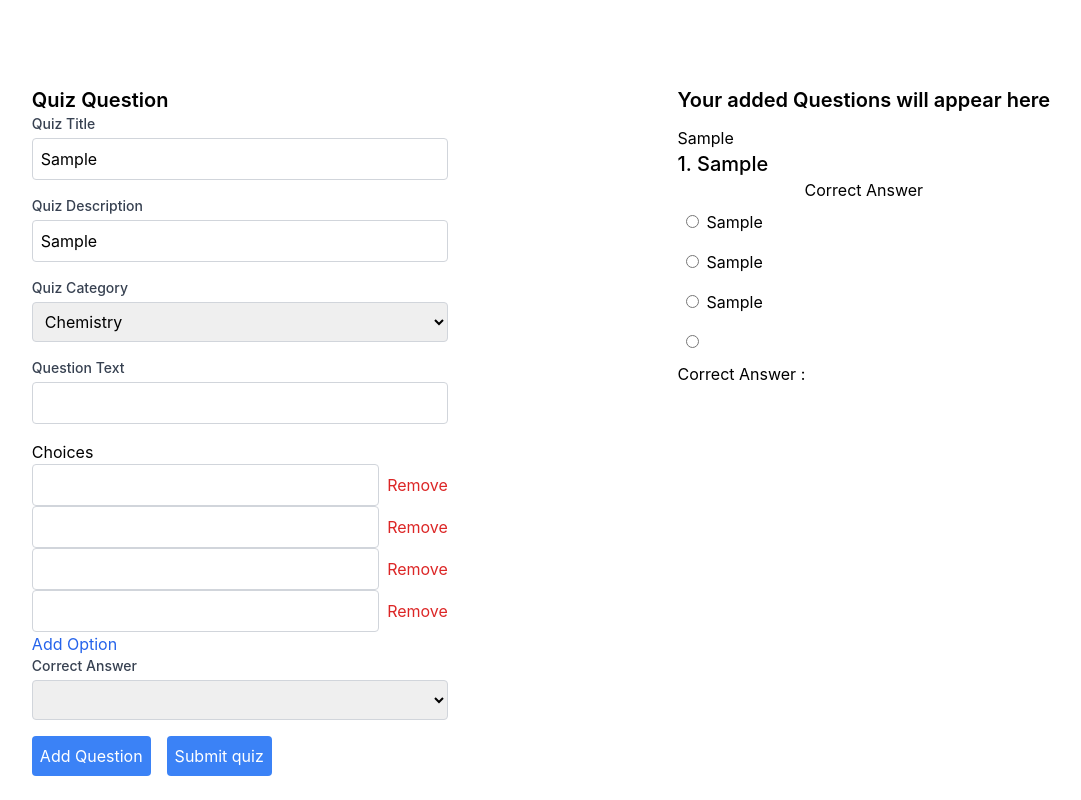
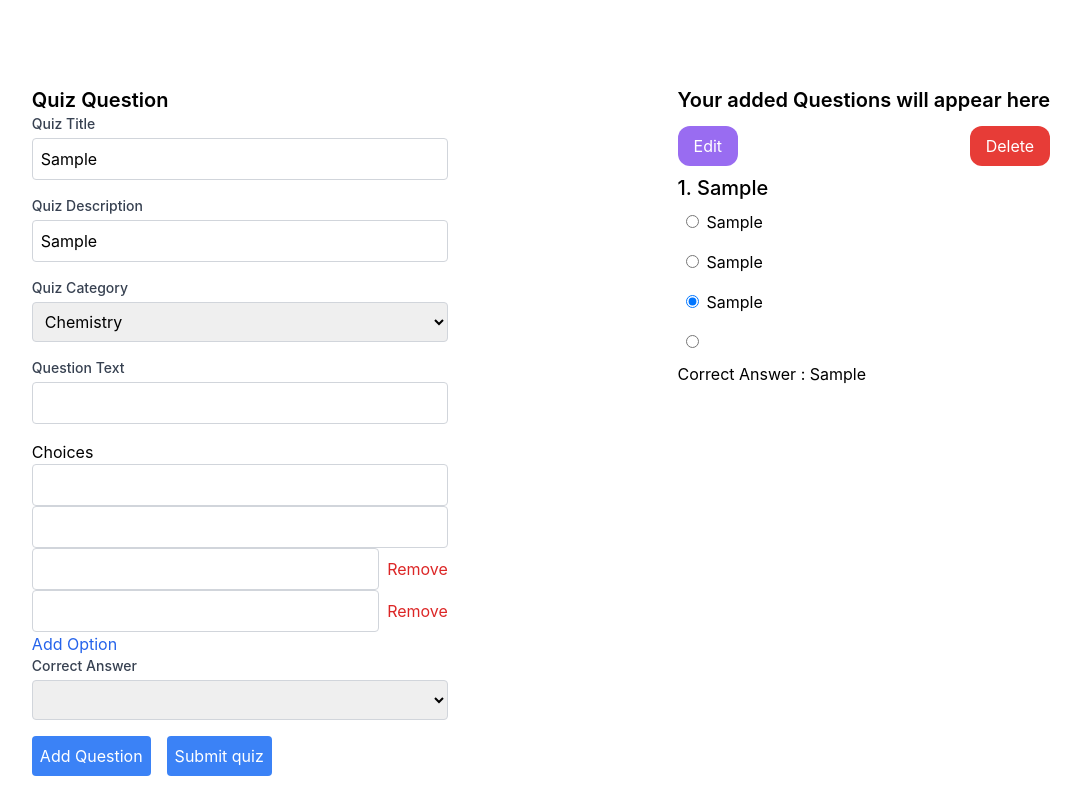
Before and after one commit to Kirubel624/CODSOFT, a React (Create React App) app in the folder Online Quiz Maker (Level 2 Task 2)/onlinequizmaker(frontend)/: page /createquiz in a window 1280 px wide. Both pictures are taken after typing "Sample", "Sample", "Sample", "Sample", "Sample", "Sample" into the empty fields and a click on the button "Add Question". Shown: the part 74-874 px from the top of the page, without its empty margins (99-1180 px from the left). Built offline with nearby package versions, Linux system fonts and the light colour scheme.

Commit message:
Improve quiz creation function: Add question editing feature

```diff
--- a/Online Quiz Maker (Level 2 Task 2)/onlinequizmaker(frontend)/src/pages/quiz/CreateQuiz.js
+++ b/Online Quiz Maker (Level 2 Task 2)/onlinequizmaker(frontend)/src/pages/quiz/CreateQuiz.js
@@ -1,5 +1,6 @@
 import React, { useEffect, useState } from "react";
 import api from "../../utils/api";
+import Button from "../../components/common/Button";
 
 function CreateQuiz() {
   const [question, setQuestion] = useState({
@@ -7,16 +8,19 @@ function CreateQuiz() {
     title: "",
     description: "",
     author: "",
+    authorID:""
   });
 
   const [questionText, setQuestionText] = useState("");
   const [options, setOptions] = useState(["", "", "", ""]);
-  const [correctAnswer, setCorrectAnswer] = useState();
+  const [correctAnswer, setCorrectAnswer] = useState("");
   const [selectedCorrectAnswer, setSelectedCorrectAnswer] = useState({});
   const [selectedQuizIndex, setSelectedQuizIndex] = useState(null);
-
+  const [correctAnswerIndex, setCorrectAnswerIndex] = useState(0);
   const [questions, setQuestions] = useState([]);
+  // const[editView,setEditView]=useState(false)
   const author=localStorage.getItem("username")
+  const authorID=localStorage.getItem("userID")
   // const[questions, setQuestions]=useState([])
   const addOption = () => {
     setOptions([...options, ""]);
@@ -33,29 +37,52 @@ function CreateQuiz() {
     updatedOptions.splice(index, 1);
     setOptions(updatedOptions);
   };
-  const handleQuestionAdd = (e) => {
+  const populateEditForm = (index) => {
+    const selectedQuestion = questions[index];
+    setQuestionText(selectedQuestion.questionText);
+    setOptions(selectedQuestion.options);
+    setCorrectAnswer(selectedQuestion.correctAnswer);
+    setSelectedQuizIndex(index);
+  };
+  // Function to add or update a question
+  const handleAddOrUpdateQuestion = (e) => {
     e.preventDefault();
+    setQuestion({ ...question, author, authorID });
+    const correctAnswer = options[correctAnswerIndex];
+    console.log(question,"************** at add or update")
+
+    if (selectedQuizIndex !== null) {
+      // We are in edit mode, update the existing question
+      const updatedQuestions = [...questions];
+      const selectedQuestion = updatedQuestions[selectedQuizIndex];
+      selectedQuestion.questionText = questionText;
+      selectedQuestion.options = options;
+      selectedQuestion.correctAnswer = correctAnswer;
+      setQuestions(updatedQuestions);
+
+      // Clear the form
+      setQuestionText("");
+      setOptions(["", "", "", ""]);
+      setCorrectAnswer("");
+      setSelectedQuizIndex(null);
+    } else {
+      // We are not in edit mode, add a new question
       const shortID = generateShortID(12);
-
-    // Create a new question object
       const newQuestion = {
         shortID,
         questionText,
         options,
         correctAnswer,
       };
-
-    // You can send this newQuestion to your server or save it as needed
       setQuestions([...questions, newQuestion]);
 
-    // console.log(finishedQuestion)
       // Clear the form
       setQuestionText("");
       setOptions(["", "", "", ""]);
       setCorrectAnswer("");
-    setQuestion({...question, author:author})
+    }
+  };
 
-  };
   useEffect(() => {
     // Initialize the selectedCorrectAnswer state after questions have been populated
     const initialSelectedCorrectAnswer = {};
@@ -67,8 +94,10 @@ function CreateQuiz() {
   // console.log(questions,"**************")
   const handleSubmit = async (e) => {
     e.preventDefault();
+    console.log(question,"************** at submit")
+
     const finishedQuestion = {
-      quizzes: [{ ...question, questions }],
+      quizzes: [{ ...question, questions}],
     };
     try{
     await  api.post("/quiz/",finishedQuestion)
@@ -110,12 +139,9 @@ function CreateQuiz() {
     }
   };
 
-  const selectQuizForCorrection = (index) => {
-    setSelectedQuizIndex(index);
-  };
-  const handleQuestionTextChange = (index, newText) => {
+  const handleQuestionDelete = (index) => {
     const updatedQuestions = [...questions];
-    updatedQuestions[index].questionText = newText;
+    updatedQuestions.splice(index, 1);
     setQuestions(updatedQuestions);
   };
 
@@ -138,6 +164,7 @@ function CreateQuiz() {
             value={question.title}
             onChange={(e) =>
               setQuestion({ ...question, title: e.target.value })
+
             }
           />
         </div>
@@ -170,7 +197,6 @@ function CreateQuiz() {
             id="questionCategory"
             className="mt-1 p-2 w-full rounded border border-gray-300"
             value={question.category}
-            defaultValue={question.category}
             onChange={(e) =>
               setQuestion({ ...question, category: e.target.value })
             }
@@ -205,32 +231,34 @@ function CreateQuiz() {
               type="text"
               className="p-2 w-full rounded border border-gray-300"
               value={option}
-              defaultValue={option}
               onChange={(e) => handleOptionChange(index, e.target.value)}
             />
-            <button
+           {index>1&& <button
               type="button"
               className="text-red-600 hover:text-red-800"
               onClick={() => removeOption(index)}
             >
               Remove
-            </button>
+            </button>}
           </div>
         ))}
-        <button
+       {options.length<=4&& <button
           type="button"
           className="text-blue-600 hover:text-blue-800"
           onClick={addOption}
         >
           Add Option
-        </button>
+        </button>}
         <div className="mb-4">
           <label className="block text-sm font-medium text-gray-700">
             Correct Answer
           </label>
           <select
               value={correctAnswer}
-            onChange={(e) => setCorrectAnswer(e.target.value)}
+              onChange={(e) => {
+                setCorrectAnswerIndex(e.target.selectedIndex); // Update the index
+                setCorrectAnswer(e.target.value);
+              }}
               className="mt-1 p-2 w-full rounded border border-gray-300"
             >
               {options.map((option, index) => (
@@ -241,7 +269,7 @@ function CreateQuiz() {
             </select>
         </div>
         <button
-          onClick={handleQuestionAdd}
+          onClick={handleAddOrUpdateQuestion}
           className="bg-blue-500 text-white p-2 rounded hover:bg-blue-600"
         >
           Add Question
@@ -257,22 +285,23 @@ function CreateQuiz() {
       <div>
         <h2 className="text-xl font-semibold">Your added Questions will appear here</h2>
         <div className="boder-2 boder-red-600">
-    {questions.map((questionItems, index) => (
-      <div key={questionItems._id} className="py-3 flex flex-col">
-           <input
-          type="text"
-          value={questionItems.questionText}
-          onChange={(e) => handleQuestionTextChange(index, e.target.value)}
+          {questions && questions.map((questionItems, index) => (
+            <div key={questionItems.shortID} className="py-3 flex flex-col">
+              <div className="flex flex-row justify-between mb-2">
+                <Button
+                  text="Edit"
+                  onClick={() => populateEditForm(index)} // Populate the form for editing
+                  style="px-4 text-white rounded-xl py-2 bg-[#996CF1]"
                 />
+                <Button
+                  text="Delete"
+                  style="px-4 text-white rounded-xl py-2 bg-[#e73c37]"
+                  onClick={() => handleQuestionDelete(index)}
+                />
+              </div>
               <p className="text-xl font-medium">
                 {index + 1}. {questionItems.questionText}
               </p>
-        {/* Add a button to select the quiz for correction */}
-        <button
-          onClick={() => selectQuizForCorrection(index)}
-        >
-          Correct Answer
-        </button>
               {questionItems.options.map((option, optionIndex) => (
                 <div className="flex flex-col" key={questionItems.shortID + optionIndex}>
                   <label className="p-2" htmlFor="choice">
@@ -281,9 +310,7 @@ function CreateQuiz() {
                       className="mr-2"
                       id="choice"
                       name={`question-${questionItems.shortID}`}
-                onChange={() =>
-                  handleAnswerSelection(questionItems.shortID, option)
-                }
+                      onChange={() => handleAnswerSelection(questionItems.shortID, option)}
                       checked={selectedCorrectAnswer[questionItems.shortID] === option}
                     />
                     {option}
```
Lines whose indentation alone changed are shown as unchanged.
